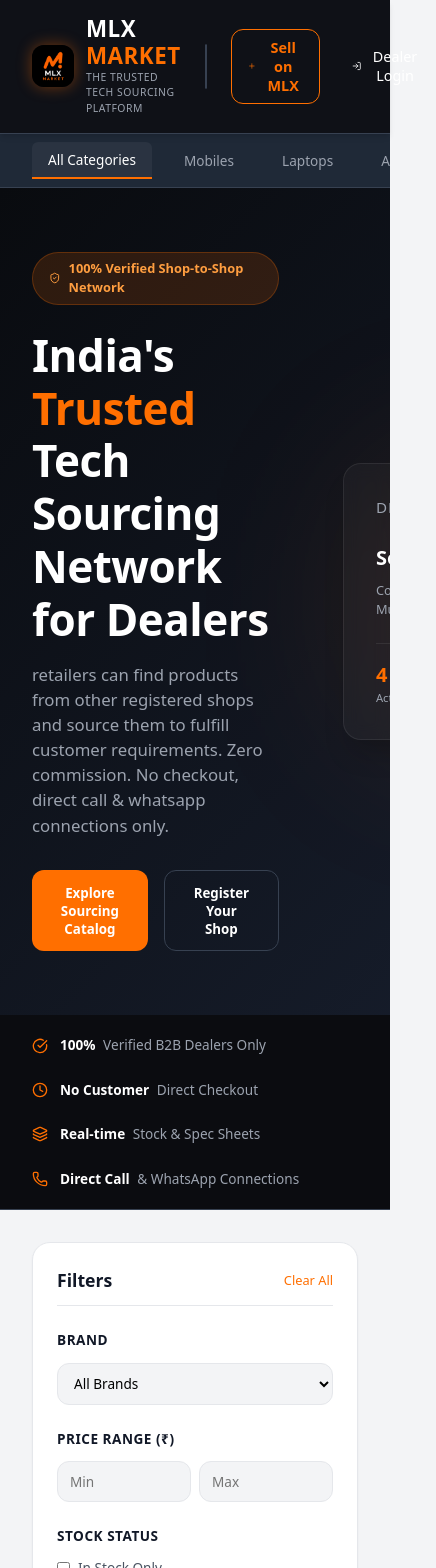
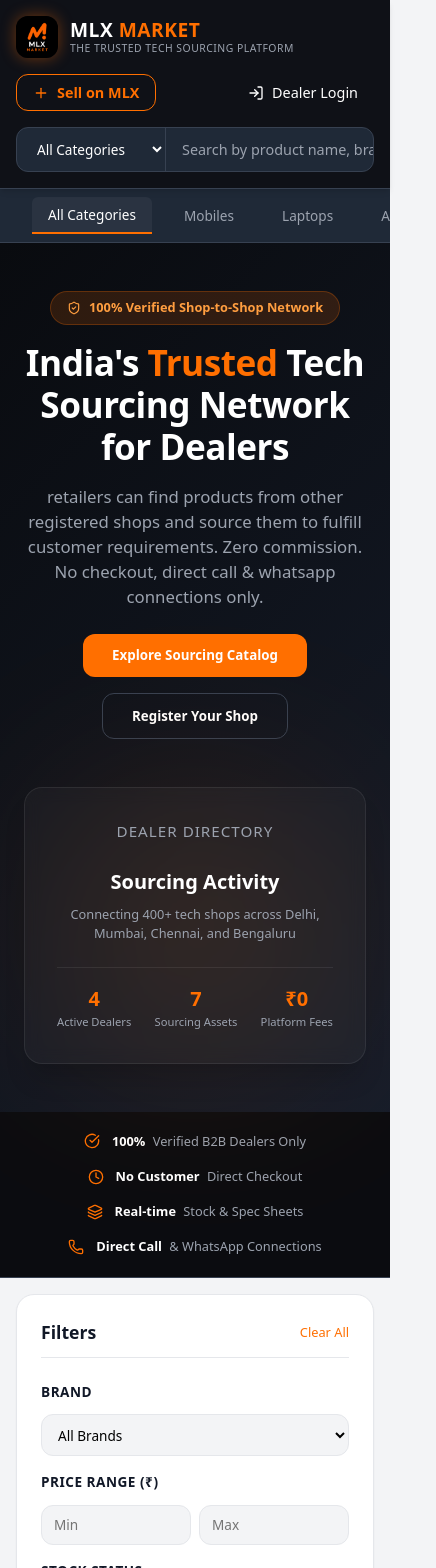
Before and after one commit to Afrafayas/MLX-webapp, a React (Vite) app in the folder frontend/: page / in a window 390 px wide. Shown: the top 1568 px of the page, 436 px wide, since content can reach past the window. Built offline with nearby package versions, Linux system fonts and the light colour scheme.

Commit message:
Improve UI responsiveness on mobile and tablet screens

```diff
--- a/frontend/src/index.css
+++ b/frontend/src/index.css
@@ -1607,3 +1607,192 @@ a {
   height: 100%;
   object-fit: cover;
 }
+
+/* --- MOBILE & TABLET RESPONSIVENESS OVERRIDES --- */
+
+/* Header Mobile Adjustments */
+@media (max-width: 768px) {
+  .header-container {
+    flex-direction: column;
+    align-items: stretch;
+    padding: 1rem;
+    gap: 1rem;
+  }
+
+  .header-actions {
+    justify-content: space-between;
+    width: 100%;
+    order: 2;
+  }
+
+  .header-search {
+    max-width: 100%;
+    width: 100%;
+    order: 3; /* Search bar stacks at the bottom in mobile view */
+  }
+
+  .logo-title {
+    font-size: 1.2rem;
+  }
+}
+
+/* Hero Section Mobile Adjustments */
+@media (max-width: 1024px) {
+  .hero-container {
+    flex-direction: column;
+    gap: 3rem;
+    padding: 3rem 1.5rem;
+    text-align: center;
+  }
+
+  .hero-badge {
+    margin-bottom: 1rem;
+  }
+
+  .hero-title {
+    font-size: 2.2rem;
+  }
+
+  .hero-description {
+    margin: 0 auto 1.5rem;
+  }
+
+  .hero-actions {
+    justify-content: center;
+    flex-wrap: wrap;
+  }
+
+  .hero-visual {
+    width: 100%;
+    display: flex;
+    justify-content: center;
+  }
+
+  .device-art-card {
+    width: 100%;
+    max-width: 350px;
+  }
+}
+
+/* Value Badges Mobile Adjustments */
+@media (max-width: 768px) {
+  .badges-container {
+    justify-content: center;
+    gap: 1rem;
+  }
+
+  .badge-item {
+    font-size: 0.8rem;
+  }
+}
+
+/* Marketplace Grid Layout */
+@media (max-width: 900px) {
+  .main-content {
+    grid-template-columns: 1fr;
+    padding: 0 1rem;
+    margin: 1rem auto;
+  }
+
+  .sidebar-filters {
+    position: static;
+    width: 100%;
+    margin-bottom: 1.5rem;
+  }
+
+  /* Split filter blocks side-by-side on tablet */
+  .filter-group {
+    display: inline-block;
+    width: 48%;
+    vertical-align: top;
+    margin-right: 2%;
+    margin-bottom: 1rem;
+  }
+
+  .filter-group:nth-child(even) {
+    margin-right: 0;
+  }
+}
+
+@media (max-width: 600px) {
+  .filter-group {
+    display: block;
+    width: 100%;
+    margin-right: 0;
+    margin-bottom: 1rem;
+  }
+}
+
+/* Dashboard View Adjustments */
+@media (max-width: 768px) {
+  .dashboard-view {
+    grid-template-columns: 1fr;
+    padding: 0 1rem;
+    gap: 1.5rem;
+  }
+
+  .dashboard-sidebar {
+    width: 100%;
+    padding: 1.5rem;
+  }
+
+  .dashboard-profile-hdr {
+    padding-bottom: 1rem;
+    margin-bottom: 0.5rem;
+  }
+
+  .dashboard-menu {
+    flex-direction: row;
+    overflow-x: auto;
+    gap: 0.5rem;
+    padding-bottom: 0.5rem;
+    scrollbar-width: none;
+  }
+
+  .dashboard-menu::-webkit-scrollbar {
+    display: none;
+  }
+
+  .dash-menu-btn {
+    white-space: nowrap;
+    padding: 0.6rem 1rem;
+  }
+
+  .dashboard-panel {
+    padding: 1.5rem;
+  }
+}
+
+/* Product Detail Modal Mobile Adjustments */
+@media (max-width: 768px) {
+  .modal-overlay {
+    padding: 0.75rem;
+  }
+
+  .modal-content {
+    max-height: 95vh;
+  }
+
+  .product-detail-layout {
+    grid-template-columns: 1fr;
+  }
+
+  .detail-media {
+    border-right: none;
+    border-bottom: 1px solid var(--light-border);
+    padding: 1.25rem;
+  }
+
+  .detail-info {
+    padding: 1.5rem;
+  }
+
+  .detail-title {
+    font-size: 1.4rem;
+  }
+
+  .sourcing-actions {
+    grid-template-columns: 1fr;
+    gap: 0.75rem;
+  }
+}
```
